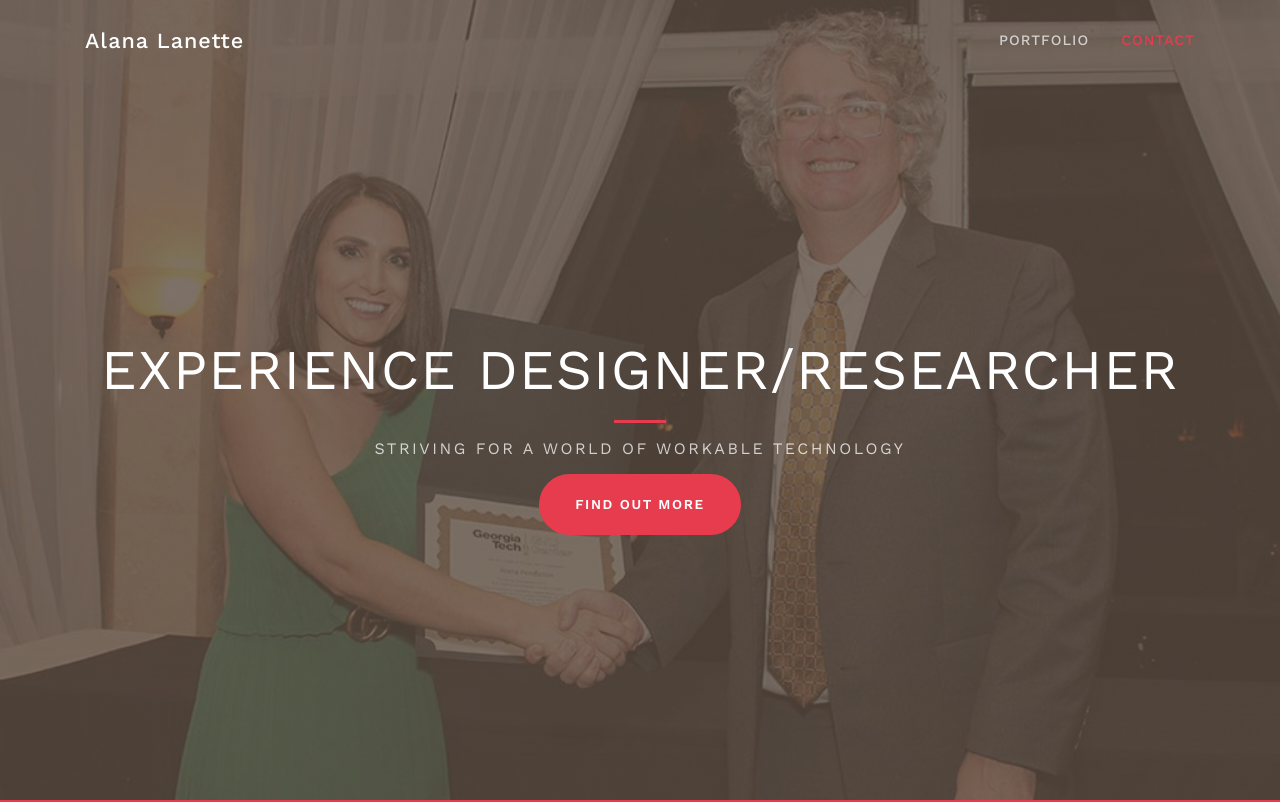
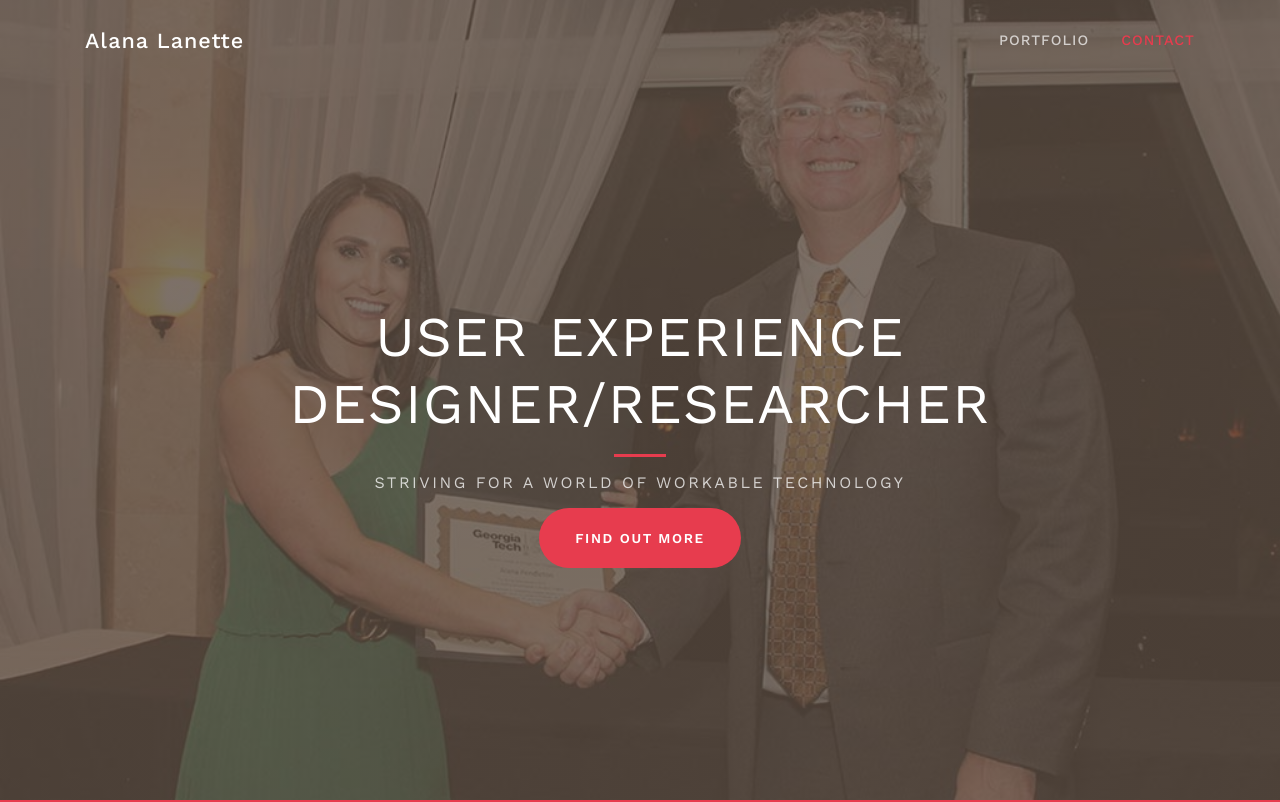
Before and after one commit to alanalanette/Alana-Portfolio-Site, a plain HTML site: page index.html in a window 1280 px wide. Shown: the top 802 px of the page. Drawn offline with nearby package versions, Linux system fonts and the light colour scheme.

Commit message:
Update index.html

```diff
--- a/index.html
+++ b/index.html
@@ -63,7 +63,7 @@
     <div class="container h-100">
       <div class="row h-100 align-items-center justify-content-center text-center">
         <div class="col-lg-0 align-self-end">
-          <h1 class="text-uppercase text-white font-weight-regular">Experience Designer/Researcher
+          <h1 class="text-uppercase text-white font-weight-regular">User Experience Designer/Researcher
 </h1>
           <hr class="divider my-3">
         </div>
```
